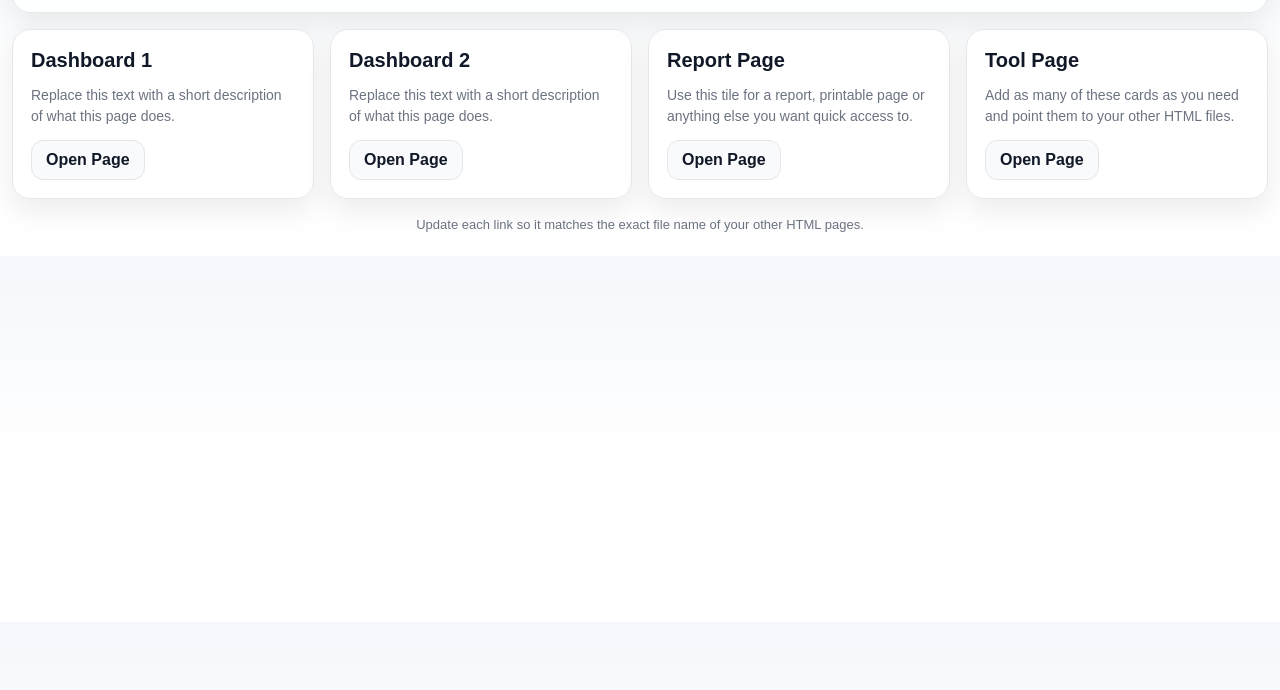
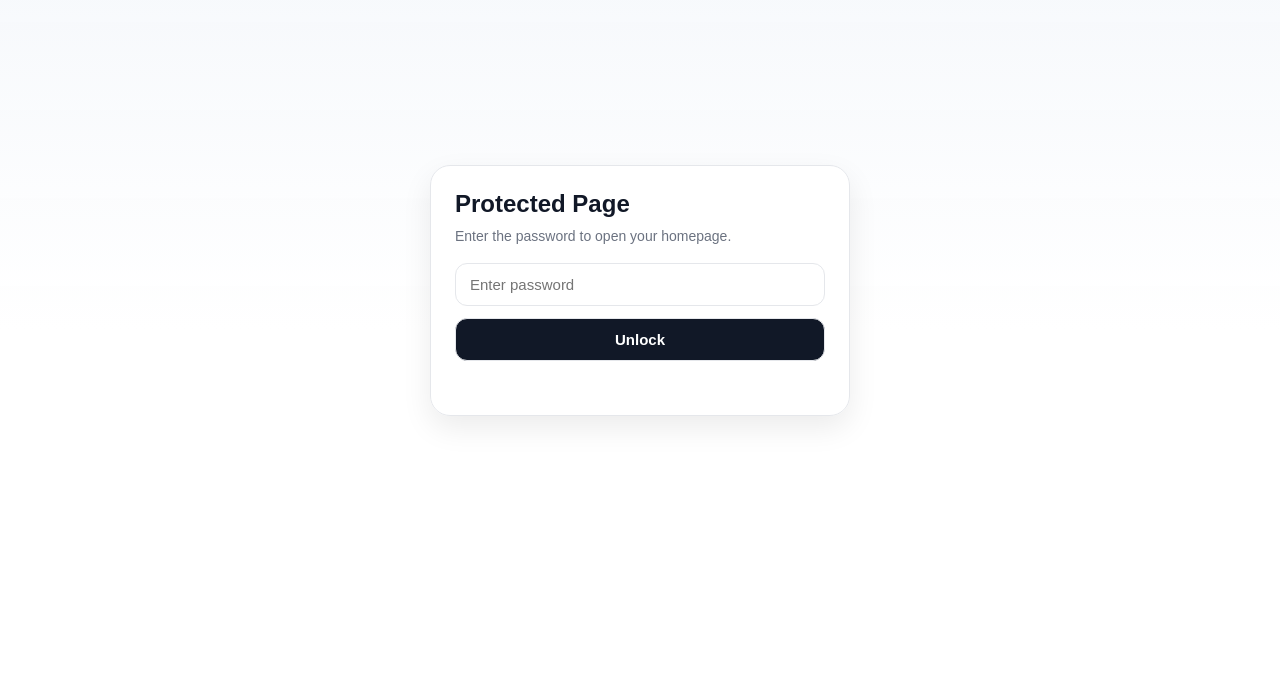
Before and after one commit to bakes79/goodchat, a plain HTML site: page index.html in a window 1280 px wide. Shown: the part 110-800 px from the top of the page. Drawn offline with Linux system fonts and the light colour scheme.

Commit message:
Update index.html

```diff
--- a/index.html
+++ b/index.html
@@ -10,7 +10,7 @@
       --bg2: #ffffff;
       --text: #111827;
       --muted: #6b7280;
-      --card: rgba(255,255,255,0.9);
+      --card: rgba(255,255,255,0.92);
       --border: #e5e7eb;
       --shadow: 0 12px 30px rgba(0,0,0,0.08);
       --radius: 18px;
@@ -23,6 +23,7 @@
       font-family: Arial, sans-serif;
       color: var(--text);
       background: linear-gradient(180deg, var(--bg1) 0%, var(--bg2) 55%);
+      min-height: 100vh;
     }
 
     .container {
@@ -109,13 +110,91 @@
       font-size: 13px;
     }
 
+    .hidden { display: none !important; }
+
+    .gate {
+      position: fixed;
+      inset: 0;
+      display: flex;
+      align-items: center;
+      justify-content: center;
+      padding: 20px;
+      background: linear-gradient(180deg, rgba(244,247,251,0.96) 0%, rgba(255,255,255,0.98) 55%);
+      z-index: 9999;
+    }
+
+    .gate-card {
+      width: min(100%, 420px);
+      background: rgba(255,255,255,0.96);
+      border: 1px solid var(--border);
+      border-radius: 20px;
+      box-shadow: var(--shadow);
+      padding: 24px;
+    }
+
+    .gate-card h2 {
+      margin: 0 0 8px;
+      font-size: 24px;
+    }
+
+    .gate-card p {
+      margin: 0 0 16px;
+      color: var(--muted);
+      font-size: 14px;
+      line-height: 1.5;
+    }
+
+    .gate-card input {
+      width: 100%;
+      padding: 12px 14px;
+      border: 1px solid var(--border);
+      border-radius: 12px;
+      font-size: 15px;
+      outline: none;
+      margin-bottom: 12px;
+    }
+
+    .gate-card button {
+      width: 100%;
+      padding: 12px 14px;
+      border: 1px solid var(--border);
+      border-radius: 12px;
+      background: #111827;
+      color: #fff;
+      font-size: 15px;
+      font-weight: 700;
+      cursor: pointer;
+    }
+
+    .gate-card button:hover {
+      opacity: 0.95;
+    }
+
+    .error {
+      margin-top: 12px;
+      color: #b91c1c;
+      font-size: 13px;
+      min-height: 18px;
+    }
+
     @media (max-width: 640px) {
       h1 { font-size: 24px; }
-      .hero, .card { padding: 16px; }
+      .hero, .card, .gate-card { padding: 16px; }
     }
   </style>
 </head>
 <body>
+  <div id="passwordGate" class="gate">
+    <div class="gate-card">
+      <h2>Protected Page</h2>
+      <p>Enter the password to open your homepage.</p>
+      <input type="password" id="passwordInput" placeholder="Enter password" autocomplete="current-password" />
+      <button type="button" id="unlockBtn">Unlock</button>
+      <div class="error" id="gateError"></div>
+    </div>
+  </div>
+
+  <div id="siteContent" class="hidden">
     <div class="container">
       <section class="hero">
         <h1>My HTML Pages</h1>
@@ -152,5 +231,43 @@
         Update each link so it matches the exact file name of your other HTML pages.
       </div>
     </div>
+  </div>
+
+  <script>
+    const PAGE_PASSWORD = 'changeme123';
+    const STORAGE_KEY = 'site_access_granted';
+
+    const gate = document.getElementById('passwordGate');
+    const content = document.getElementById('siteContent');
+    const input = document.getElementById('passwordInput');
+    const button = document.getElementById('unlockBtn');
+    const error = document.getElementById('gateError');
+
+    function showContent() {
+      gate.classList.add('hidden');
+      content.classList.remove('hidden');
+    }
+
+    function unlock() {
+      if (input.value === PAGE_PASSWORD) {
+        sessionStorage.setItem(STORAGE_KEY, 'true');
+        error.textContent = '';
+        showContent();
+      } else {
+        error.textContent = 'Incorrect password';
+      }
+    }
+
+    if (sessionStorage.getItem(STORAGE_KEY) === 'true') {
+      showContent();
+    } else {
+      input.focus();
+    }
+
+    button.addEventListener('click', unlock);
+    input.addEventListener('keydown', function (e) {
+      if (e.key === 'Enter') unlock();
+    });
+  </script>
 </body>
 </html>
```
Lines whose indentation alone changed are shown as unchanged.
